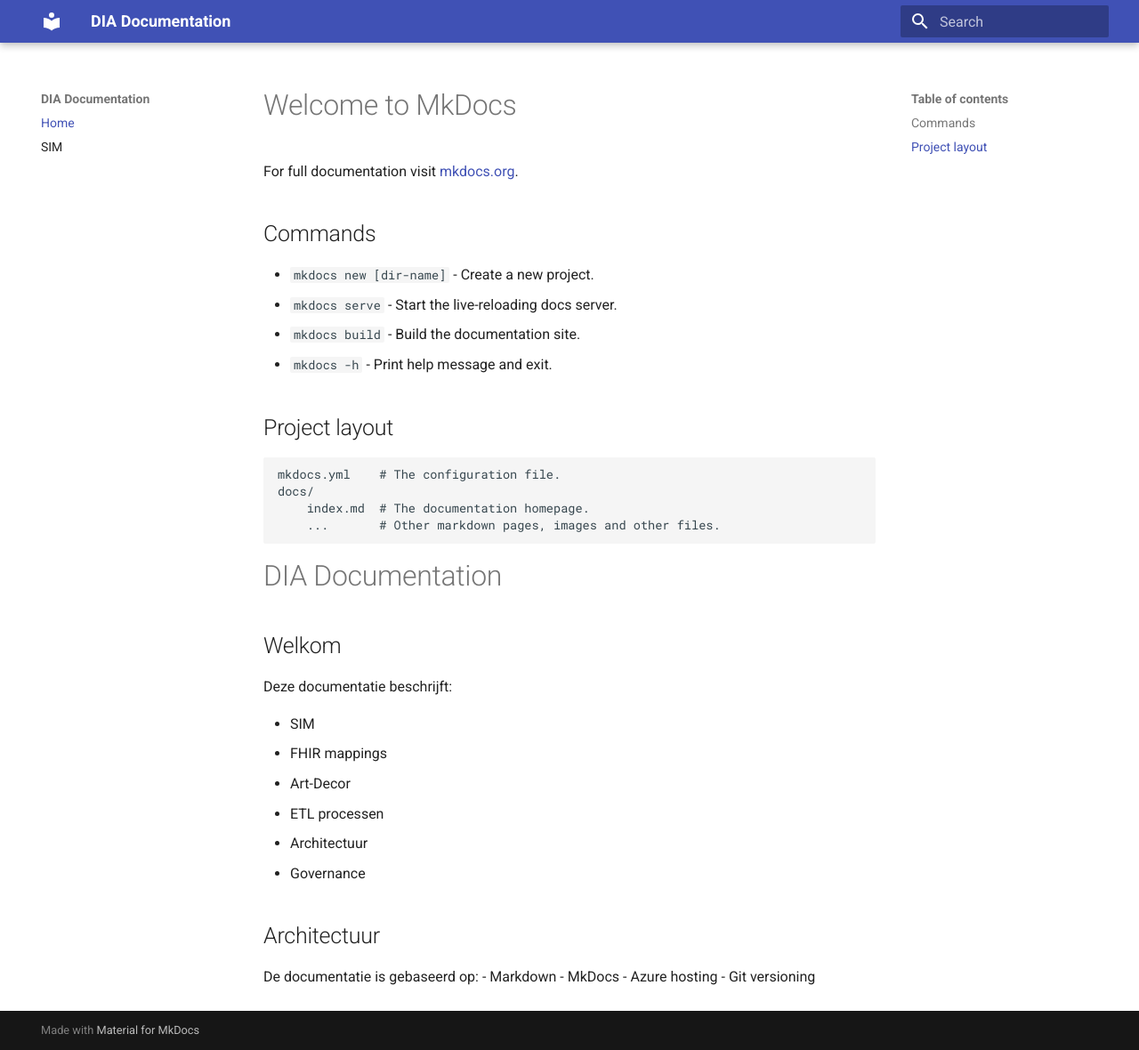
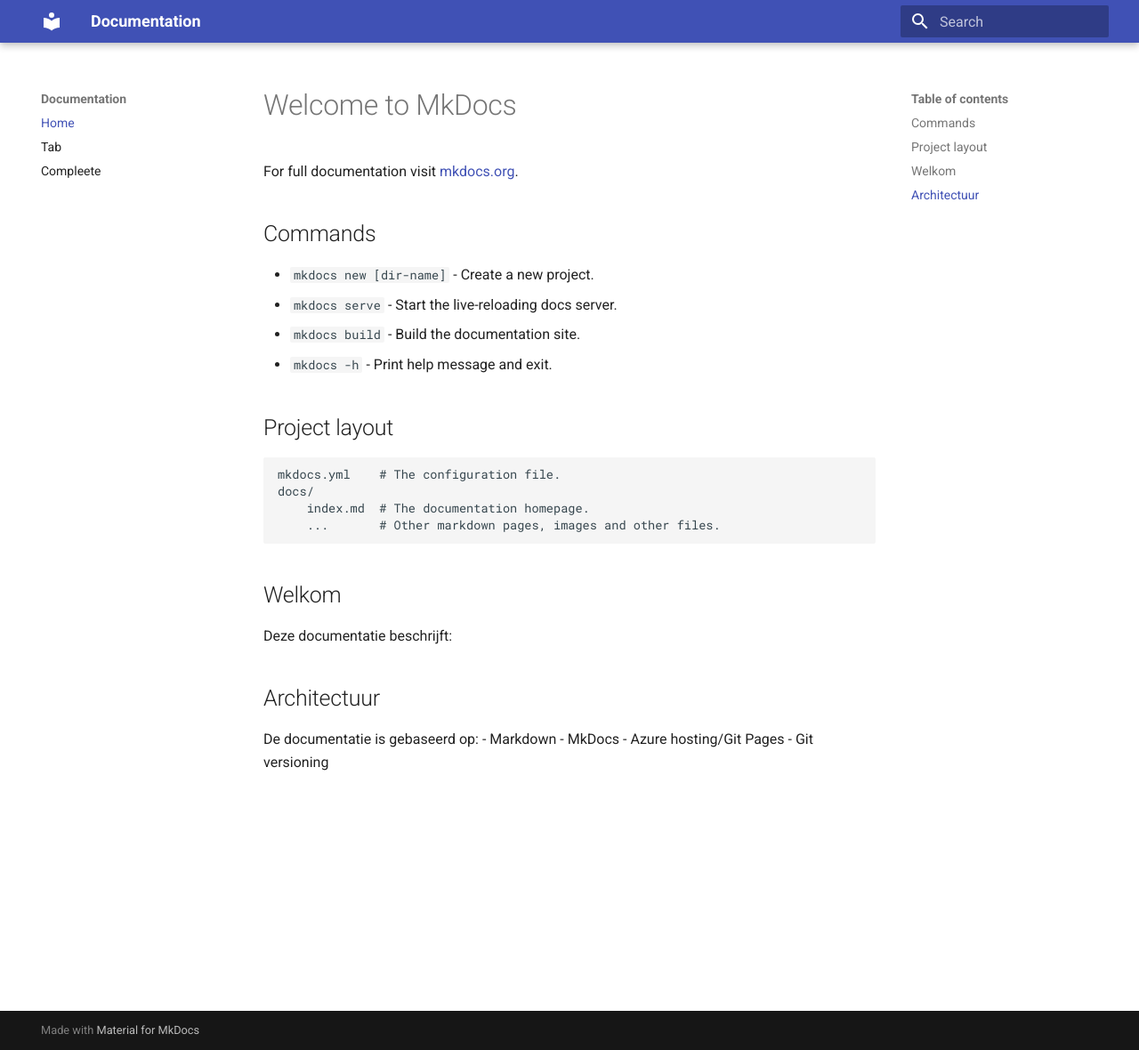
Before and after one commit to CassandraBleuel/documentations, an MkDocs documentation site: the page built from docs/index.md, in a window 1280 px wide and 1180 px high. Shown: the whole window at 89% size. Built offline with MkDocs 1.6.1 and Material for MkDocs 9.7.7, drawn with Linux system fonts in a browser that asks for light colours.

Commit message:
aanpassing

```diff
--- a/docs/index.md
+++ b/docs/index.md
@@ -18,23 +18,17 @@
 
 
 
-# DIA Documentation
-
 ## Welkom
 
 Deze documentatie beschrijft:
 
-- SIM
-- FHIR mappings
-- Art-Decor
-- ETL processen
-- Architectuur
-- Governance
+
+
 
 ## Architectuur
 
 De documentatie is gebaseerd op:
 - Markdown
 - MkDocs
-- Azure hosting
+- Azure hosting/Git Pages
 - Git versioning
--- a/mkdocs.yml
+++ b/mkdocs.yml
@@ -1,8 +1,9 @@
-site_name: DIA Documentation
+site_name: Documentation
 
 theme:
   name: material
 
 nav:
   - Home: index.md
-  - SIM: sim.md
+  - Tab: tab.md
+  - Compleete: complete.md
```
Also changed, not shown: docs/tab.md (renamed from docs/sim.md).
